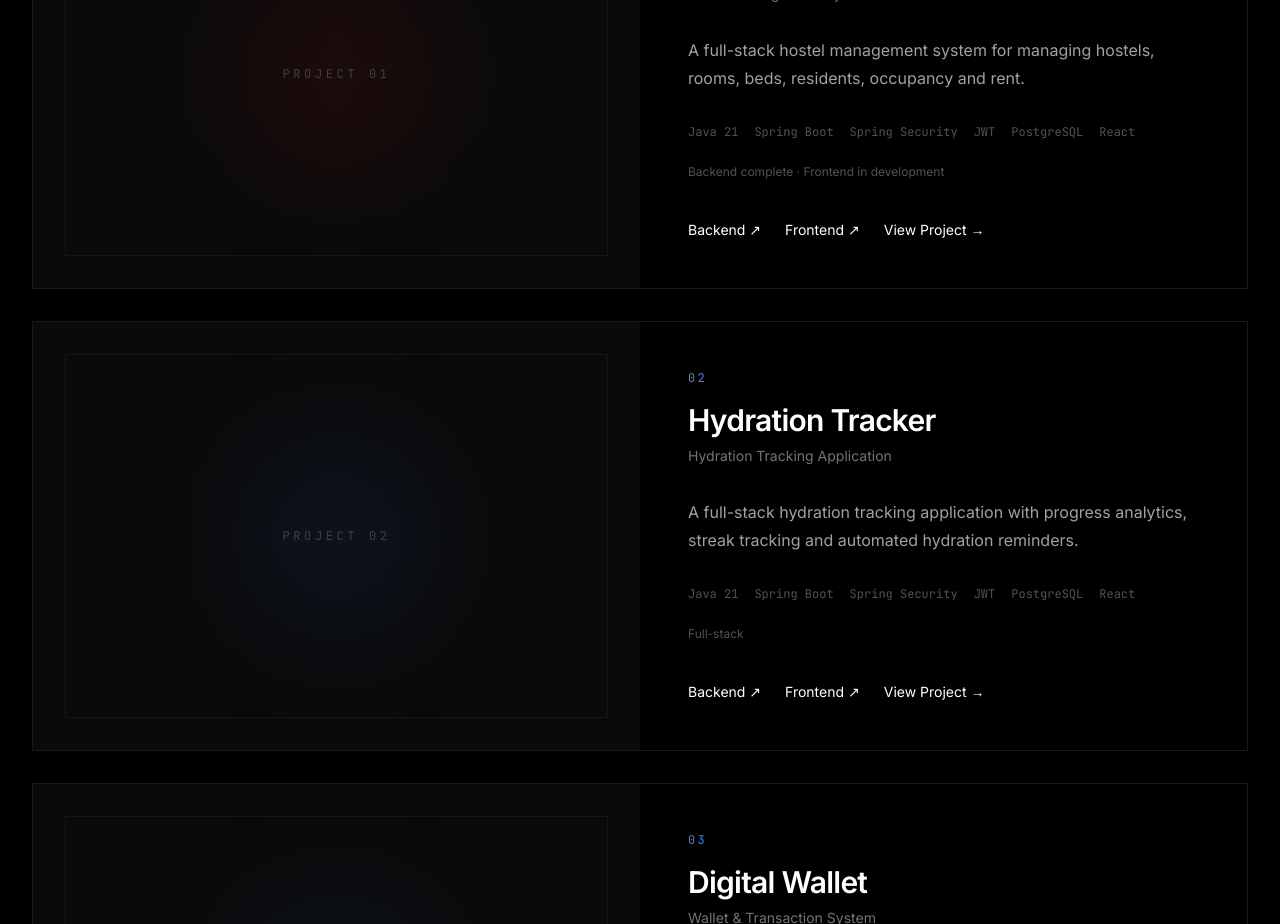
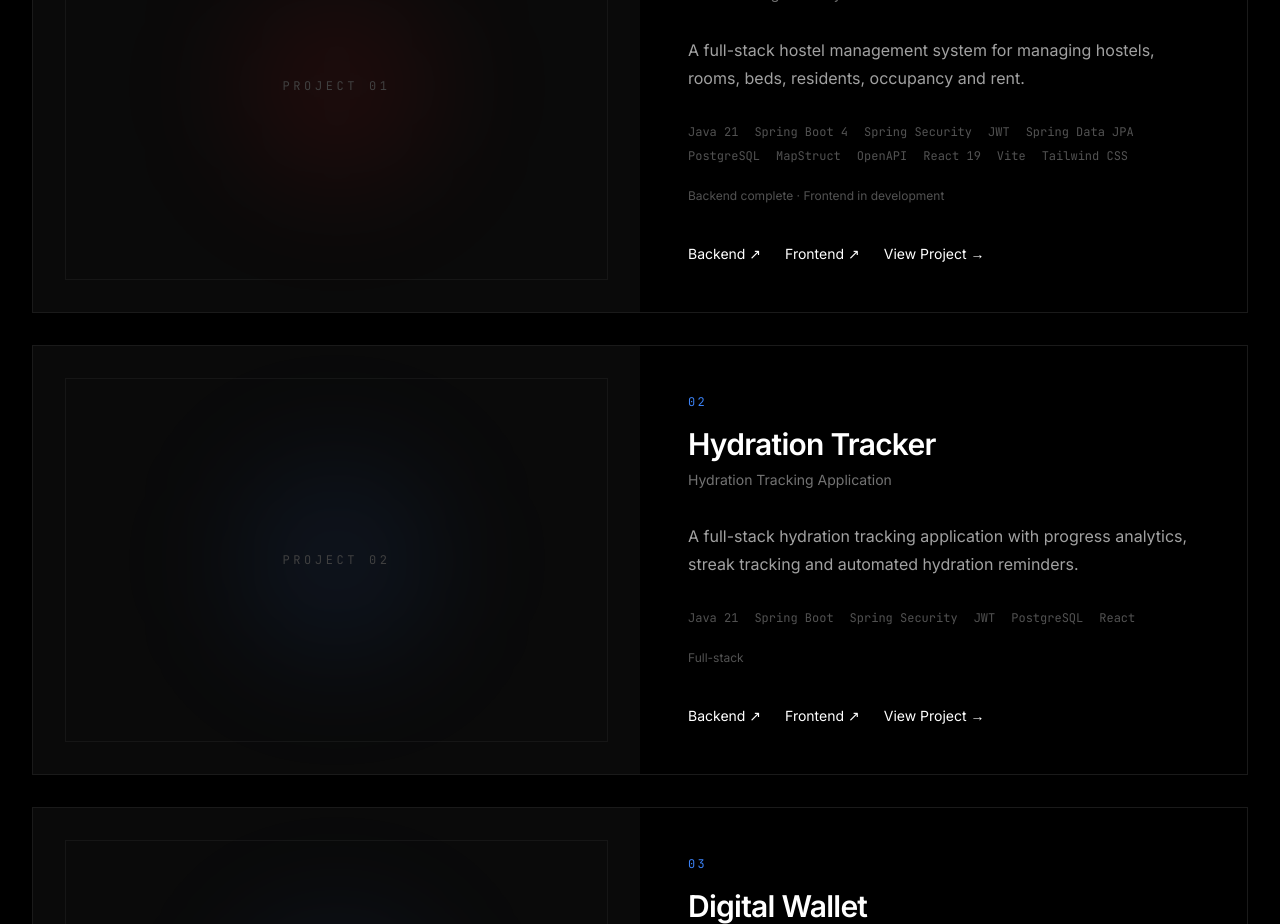
Before and after one commit to sunny-kumar-rana/portfolio, a React app: page / in a window 1280 px wide. Shown: the part 2640-3564 px from the top of the page. Built offline with nearby package versions, Linux system fonts and the light colour scheme; the HTML template or start-up script is replaced by a standard one.

Commit message:
add details about hoster

```diff
--- a/src/data/projects.js
+++ b/src/data/projects.js
@@ -8,18 +8,50 @@ const projects = [
             'A full-stack hostel management system for managing hostels, rooms, beds, residents, occupancy and rent.',
         technologies: [
             'Java 21',
-            'Spring Boot',
+            'Spring Boot 4',
             'Spring Security',
             'JWT',
+            'Spring Data JPA',
             'PostgreSQL',
-            'React',
+            'MapStruct',
+            'OpenAPI',
+            'React 19',
+            'Vite',
+            'Tailwind CSS',
         ],
         status: 'Backend complete · Frontend in development',
         accent: 'red',
+
+        features: [
+            'JWT-based authentication',
+            'Owner-scoped hostel management',
+            'Hostel, room and bed management',
+            'Resident management with search and pagination',
+            'Bed-based occupancy and check-in / check-out workflows',
+            'Rent and payment tracking',
+            'Pending and overdue rent queries',
+            'Owner-focused dashboard metrics',
+        ],
+
+        technicalHighlights: [
+            'Layered backend architecture with controllers, services, repositories and DTOs',
+            'Stateless authentication with Spring Security and JWT',
+            'Transactional occupancy operations',
+            'MapStruct-based DTO mapping',
+            'Bean validation and centralized exception handling',
+            'OpenAPI / Swagger API documentation',
+        ],
+
+        architecture:
+            'React frontend → REST API → Spring Boot → PostgreSQL',
+
         github: {
-            backend: 'https://github.com/sunny-kumar-rana/Hoster-Backend',
-            frontend: 'https://github.com/sunny-kumar-rana/hoster-frontend',
+            backend:
+                'https://github.com/sunny-kumar-rana/Hoster-Backend',
+            frontend:
+                'https://github.com/sunny-kumar-rana/hoster-frontend',
         },
+
         demo: null,
     },
 
```
